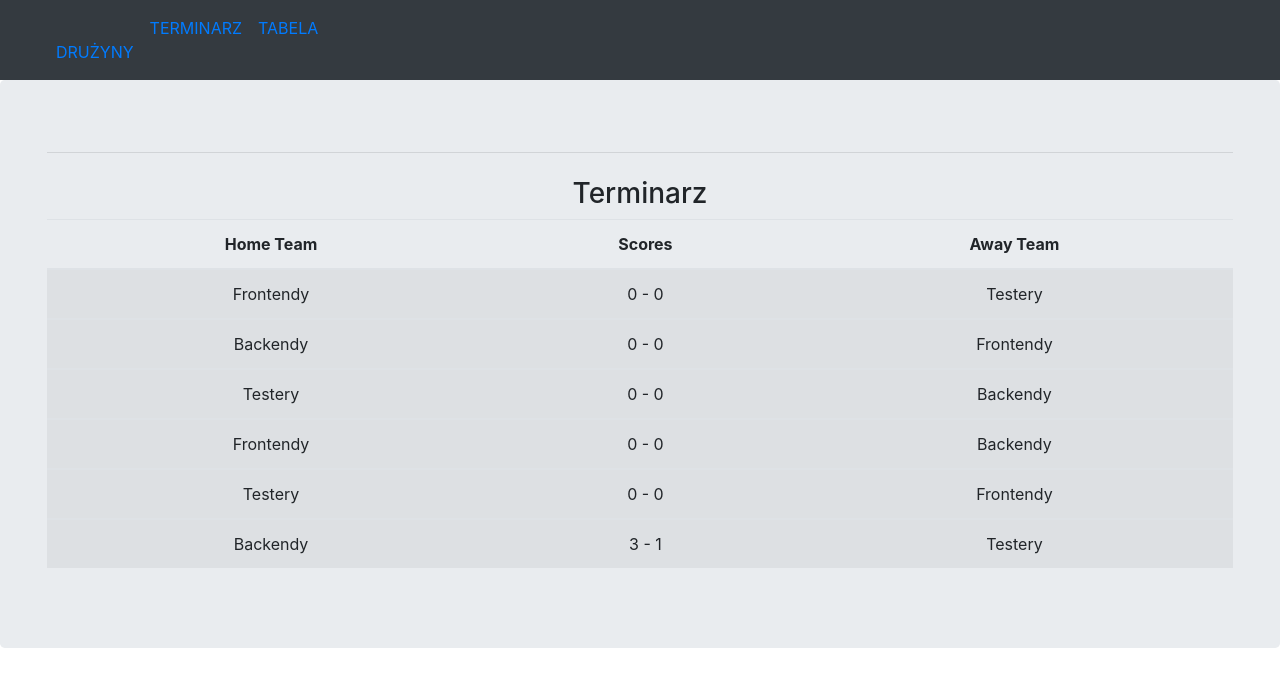
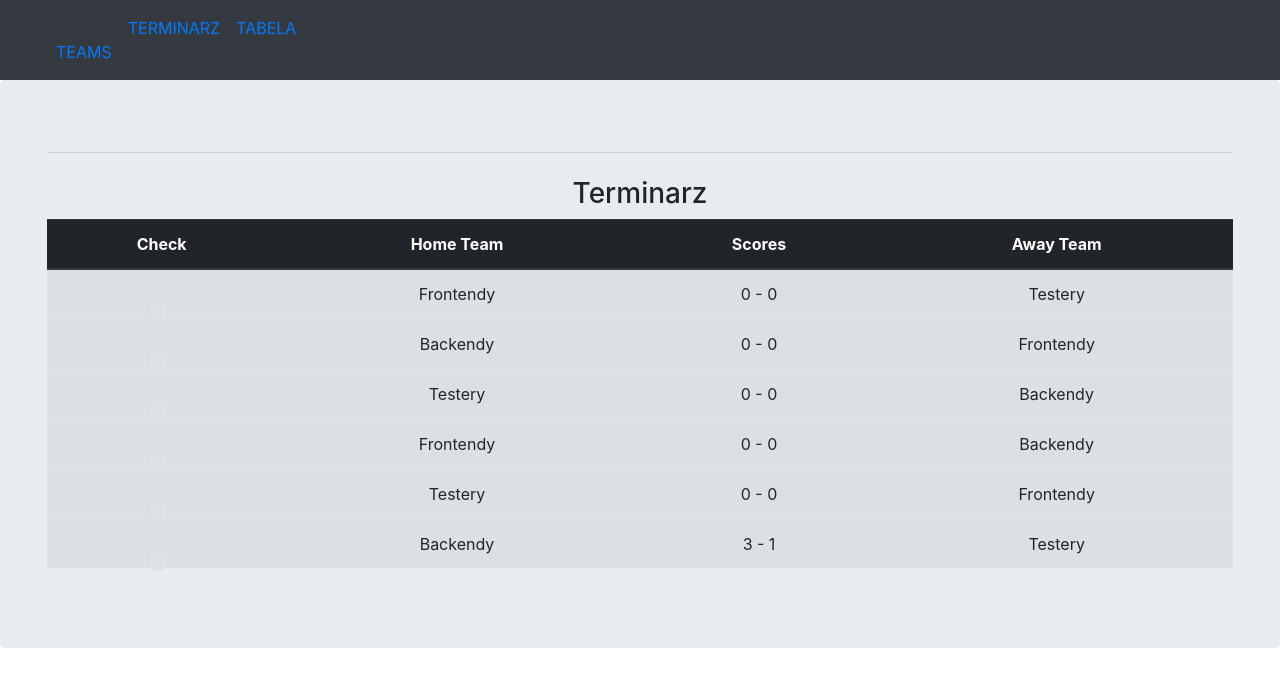
Before and after one commit to bwieczorek86/hyper_league, a Django app: page /hyper-leaque/games_list in a window 1280 px wide. Shown: the top 687 px of the page. Run offline with Django 3.2, Linux system fonts and the light colour scheme; data comes from the database, SQL or seed files in the repository; some libraries are stand-ins or nearby versions.

Commit message:
Add many things

```diff
--- a/hyper_leaque_backend/helpers/create_match_schedule.py
+++ b/hyper_leaque_backend/helpers/create_match_schedule.py
@@ -25,7 +25,6 @@ def create_balanced_round_robin(players):
         # rotate list by n/2, leaving last element at the end
         map_teams = map_teams[mid:-1] + map_teams[:mid] + map_teams[-1:]
     return s
-
 # teams_to_round = Team.object.all()
 # # schedule = create_balanced_round_robin(teams_to_round)
 # # output = ("\n".join(['{} vs. {}'.format(m[0], m[1]) for round_team in schedule for m in teams_to_round]))
--- a/hyper_leaque_backend/urls.py
+++ b/hyper_leaque_backend/urls.py
@@ -4,6 +4,7 @@ from . import views
 
 urlpatterns = [
     path('', views.index, name='teams_list'),
+    path('teams_list', views.index, name='teams_list'),
     path('details/<int:team_id>', views.team_details, name='team_details'),
     path('games_list', views.games_list, name='games_list')
 ]
--- a/templates/base.html
+++ b/templates/base.html
@@ -15,9 +15,9 @@
           <a class="navbar-brand" href="#"HyperLeague</a>
 
           <!-- Links -->
-          <ul class="navbar-nav">
+          <ul class="navbar-nav bd-navbar-nav flex-row">
             <li class="nav-item">
-              <a class="nav-link" href="#">DRUŻYNY</a>
+              <a class="nav-link" href="#">TEAMS</a>
             </li>
             <li class="nav-item">
               <a class="nav-link" href="#">TERMINARZ</a>
--- a/templates/games_list.html
+++ b/templates/games_list.html
@@ -4,8 +4,9 @@
     <div>
     <h3 align="center">Terminarz</h3>
         <table class="table table-striped" title="Terminarz">
-            <thead>
+            <thead class="thead-dark">
                 <tr>
+                    <th> Check</th>
                     <th scope="col">Home Team</th>
                     <th scope="col">Scores</th>
                     <th scope="col">Away Team</th>
@@ -14,6 +15,12 @@
             {% for game in games_schedule %}
                 <tbody>
                     <tr>
+                        <td>
+                            <div class="custom-control custom-checkbox">
+                                <input type="checkbox" class="custom-control-input" id="customCheck1">
+                                <label class="custom-control-label" for="customCheck1"></label>
+                            </div>
+                        </td>
                         <td>{{ game.home_team__team_name }}</td>
                         <td>{{ game.home_team_score }} - {{ game.away_team_score }}</td>
                         <td>{{ game.away_team__team_name }}</td>
```
Also changed, not shown: hyper_leaque_backend/models.py (+4 -4 lines).
